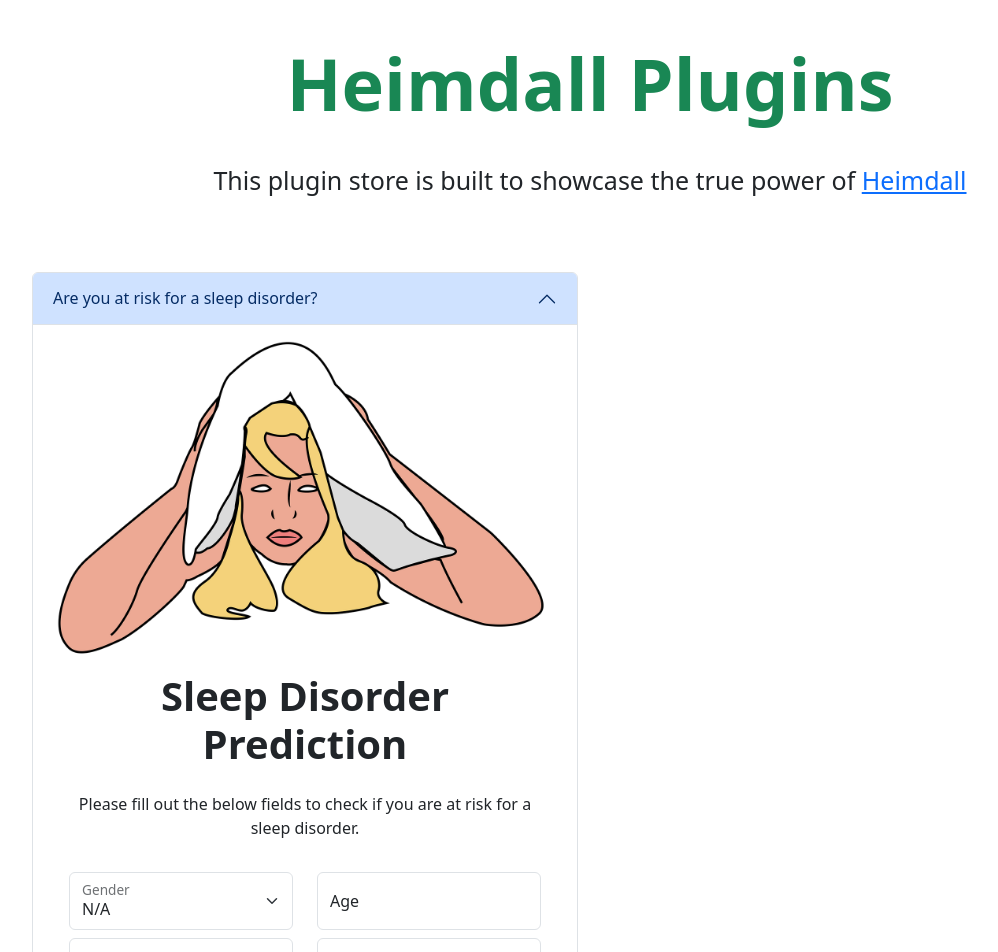
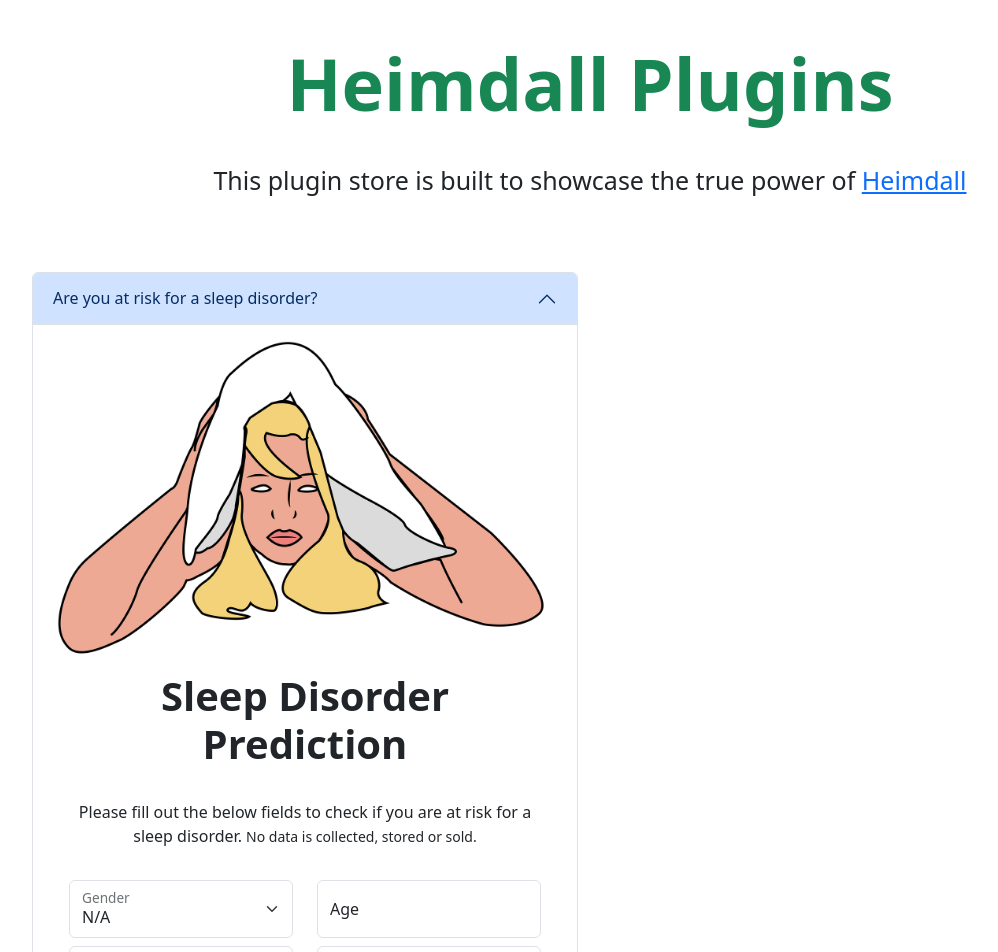
Before and after one commit to joelreji/rejiMart, a React (Create React App) app: page /plugins in a window 1280 px wide. Shown: the top 952 px of the page, without its empty margins (50-1048 px from the left). Built offline with nearby package versions, Linux system fonts and the light colour scheme.

Commit message:
Update SleepPred.jsx

```diff
--- a/src/components/SleepPred.jsx
+++ b/src/components/SleepPred.jsx
@@ -110,9 +110,9 @@
         <Card className="border-0">
             <Card.Img variant="top" src="/insomnia.png" />
             <Card.Body>
-                <Card.Title className="fw-bold display-6 pb-3">Sleep Disorder Prediction</Card.Title>
+                <Card.Title className="fw-bold display-6 pb-4">Sleep Disorder Prediction</Card.Title>
                 <Card.Text>
-                    <p className="pb-3">Please fill out the below fields to check if you are at risk for a sleep disorder.</p>
+                    <p className="pb-3">Please fill out the below fields to check if you are at risk for a sleep disorder. <small>No data is collected, stored or sold.</small></p>
                     <Form>
                         <Row>
                             <Col>
```
